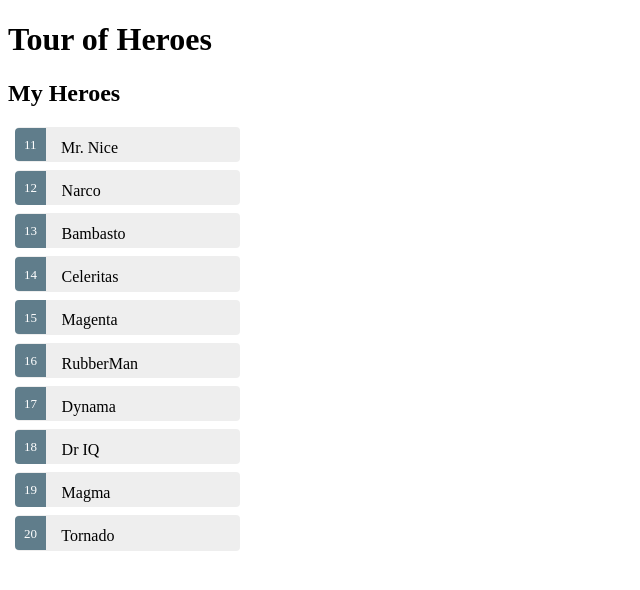
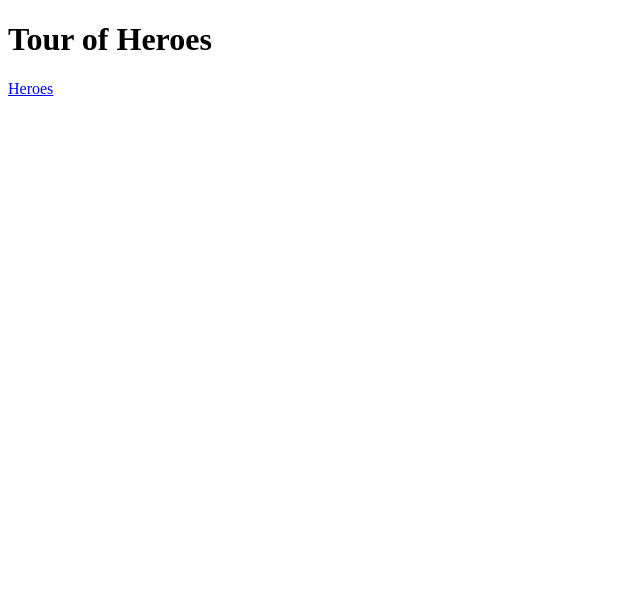
Before and after one commit to winksaville/angular-tour-of-heros, an Angular app: page / in a window 1280 px wide. Shown: the top 590 px of the page, without its empty margins (0-640 px from the left). Built offline with nearby package versions, Linux system fonts and the light colour scheme.

Commit message:
Add a link using RouterLink for HeroesComponent in the home page

```diff
--- a/src/app/app.component.ts
+++ b/src/app/app.component.ts
@@ -4,9 +4,10 @@
   selector: 'app-root',
   template: `
     <h1>{{title}}</h1>
-    <my-heroes></my-heroes>
+    <a routerLink="/heroes">Heroes</a>
+    <router-outlet></router-outlet>
   `
 })
 export class AppComponent {
-  tile = 'Tour of Heroes';
+  title = 'Tour of Heroes';
 }
```
Also changed, not shown: src/app/app.module.ts (+8 -1 lines).
